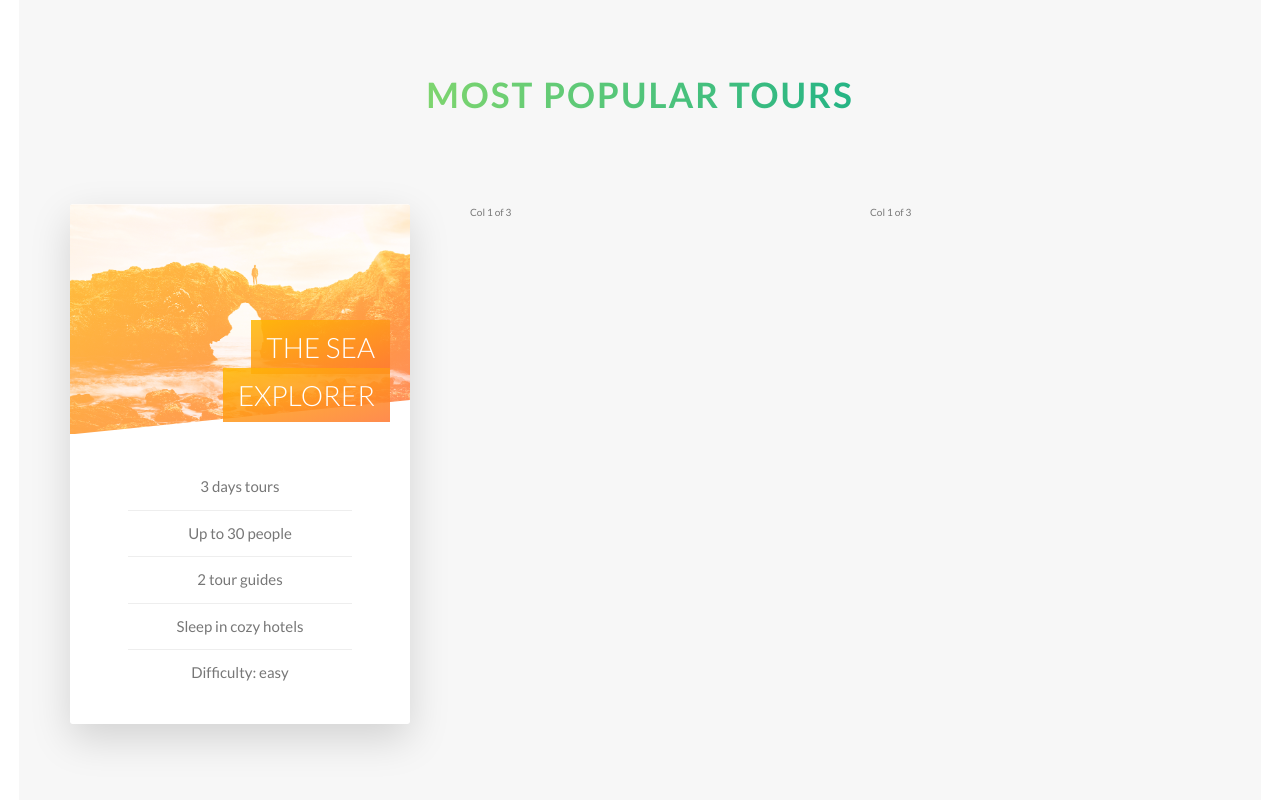
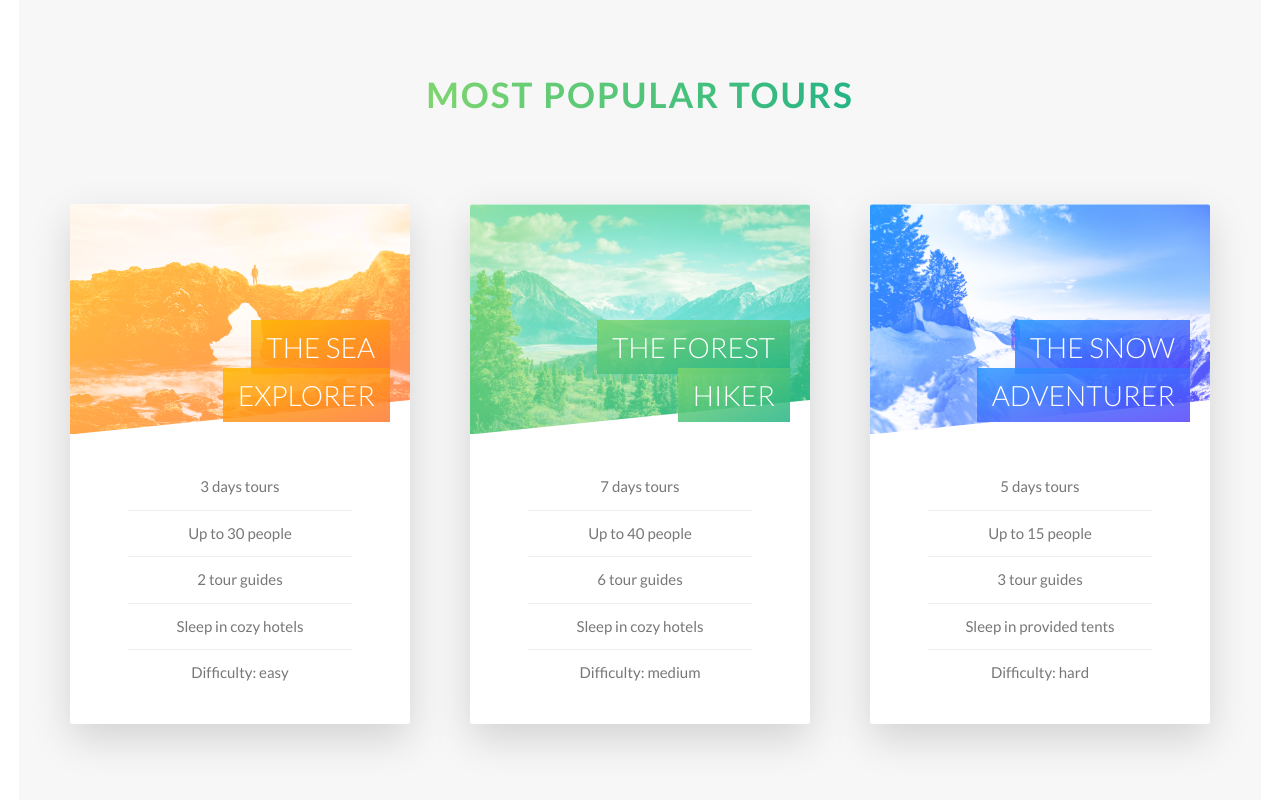
Before and after one commit to Faizou-Aremou/natours, a website: page index.html in a window 1280 px wide. Shown: the part 2194-2994 px from the top of the page. Drawn offline with Linux system fonts and the light colour scheme.

Commit message:
finish back for 3 cards

```diff
--- a/index.html
+++ b/index.html
@@ -158,14 +158,72 @@
                     <div class="card__price-box">
                       <p class="card__price-only">Only</p>
                       <p class="card__price-value">$297</p>
+                    </div>
                     <a href="#" class="btn btn--white">Book now!</a>
                  </div>
             </div>
            </div>
           </div>
+          <div class="col-1-of-3">
+                  <div class="card">
+                      <div class="card__side card__side--front">
+                        <div class="card__picture card__picture--2">&nbsp; </div>
+                        <h4 class="card__heading">
+                            <span class="card__heading-span card__heading-span--2">
+                              The Forest Hiker
+                            </span>
+                        </h4>
+                        <div class="card__details card-details">
+                          <ul class="card-details__list-container">
+                              <li class="card-details__list-item">7 days tours  </li>
+                              <li class="card-details__list-item">Up to 40 people</li>
+                              <li class="card-details__list-item">6 tour guides</li>
+                              <li class="card-details__list-item">Sleep in cozy hotels</li>
+                              <li class="card-details__list-item">Difficulty: medium</li>
+                          </ul>
                         </div>
-          <div class="col-1-of-3">Col 1 of 3</div>
-          <div class="col-1-of-3">Col 1 of 3</div>
+                      </div>
+                  <div class="card__side card__side--back card__side--back-2">
+                      <div class="card__cta">
+                          <div class="card__price-box">
+                            <p class="card__price-only">Only</p>
+                            <p class="card__price-value">$497</p>
+                          </div>
+                          <a href="#" class="btn btn--white">Book now!</a>
+                      </div>
+                  </div>
+                </div>
+          </div>
+          <div class="col-1-of-3">
+                <div class="card">
+                  <div class="card__side card__side--front">
+                    <div class="card__picture card__picture--3">&nbsp; </div>
+                    <h4 class="card__heading">
+                        <span class="card__heading-span card__heading-span--3">
+                          The Snow Adventurer
+                        </span>
+                    </h4>
+                    <div class="card__details card-details">
+                      <ul class="card-details__list-container">
+                          <li class="card-details__list-item">5 days tours  </li>
+                          <li class="card-details__list-item">Up to 15 people</li>
+                          <li class="card-details__list-item">3 tour guides</li>
+                          <li class="card-details__list-item">Sleep in provided tents</li>
+                          <li class="card-details__list-item">Difficulty: hard</li>
+                      </ul>
+                    </div>
+                  </div>
+                  <div class="card__side card__side--back card__side--back-3">
+                      <div class="card__cta">
+                          <div class="card__price-box">
+                            <p class="card__price-only">Only</p>
+                            <p class="card__price-value">$897</p>
+                          </div>
+                          <a href="#" class="btn btn--white">Book now!</a>
+                      </div>
+                  </div>
+                </div>
+          </div>
         </div>
       </section>
       <section class="section-stories">
--- a/sass/components/_card.scss
+++ b/sass/components/_card.scss
@@ -30,6 +30,20 @@
           variables.$color-secondary-dark
         );
       }
+      &-2 {
+        background-image: linear-gradient(
+          to right bottom,
+          variables.$color-primary-light,
+          variables.$color-primary-dark
+        );
+      }
+      &-3 {
+        background-image: linear-gradient(
+          to right bottom,
+          variables.$color-tertiary-light,
+          variables.$color-tertiary-dark
+        );
+      }
     }
   }
   &:hover &__side {
@@ -55,10 +69,20 @@
         url(../img/nat-5.jpg);
     }
     &--2 {
-      background-image: url(../img/nat-5.jpg);
+      background-image: linear-gradient(
+        to right bottom,
+        variables.$color-primary-light,
+        variables.$color-primary-dark
+      ),
+      url(../img/nat-6.jpg);
     }
     &--3 {
-      background-image: url(../img/nat-5.jpg);
+      background-image: linear-gradient(
+        to right bottom,
+        variables.$color-tertiary-light,
+        variables.$color-tertiary-dark
+      ),
+      url(../img/nat-7.jpg);
     }
   }
   &__heading {
@@ -82,13 +106,44 @@
         rgba(variables.$color-secondary-dark, 0.85)
       );
     }
+    &--2 {
+      background-image: linear-gradient(
+        to right bottom,
+        rgba(variables.$color-primary-light, 0.85),
+        rgba(variables.$color-primary-dark, 0.85)
+      );
+    }
+    &--3 {
+      background-image: linear-gradient(
+        to right bottom,
+        rgba(variables.$color-tertiary-light, 0.85),
+        rgba(variables.$color-tertiary-dark, 0.85)
+      );
+    }
   }
   // BACK SIDE Styling
   &__cta {
     position: absolute;
-    top:50%;
-    left:50%;
+    top: 50%;
+    left: 50%;
     transform: translate(-50%, -50%);
+    width: 90%;
+    text-align: center;
+  }
+  &__price-box {
+    text-align: center;
+    color: variables.$color-white;
+    margin-bottom: 8rem;
+  }
+
+  &__price-only {
+    font-size: 1.4rem;
+    text-transform: uppercase;
+  }
+
+  &__price-value {
+    font-size: 6rem;
+    font-weight: 100;
   }
 }
 
```
Also changed, not shown: css/style.css, 1 other file. Lines whose indentation alone changed are shown as unchanged.
